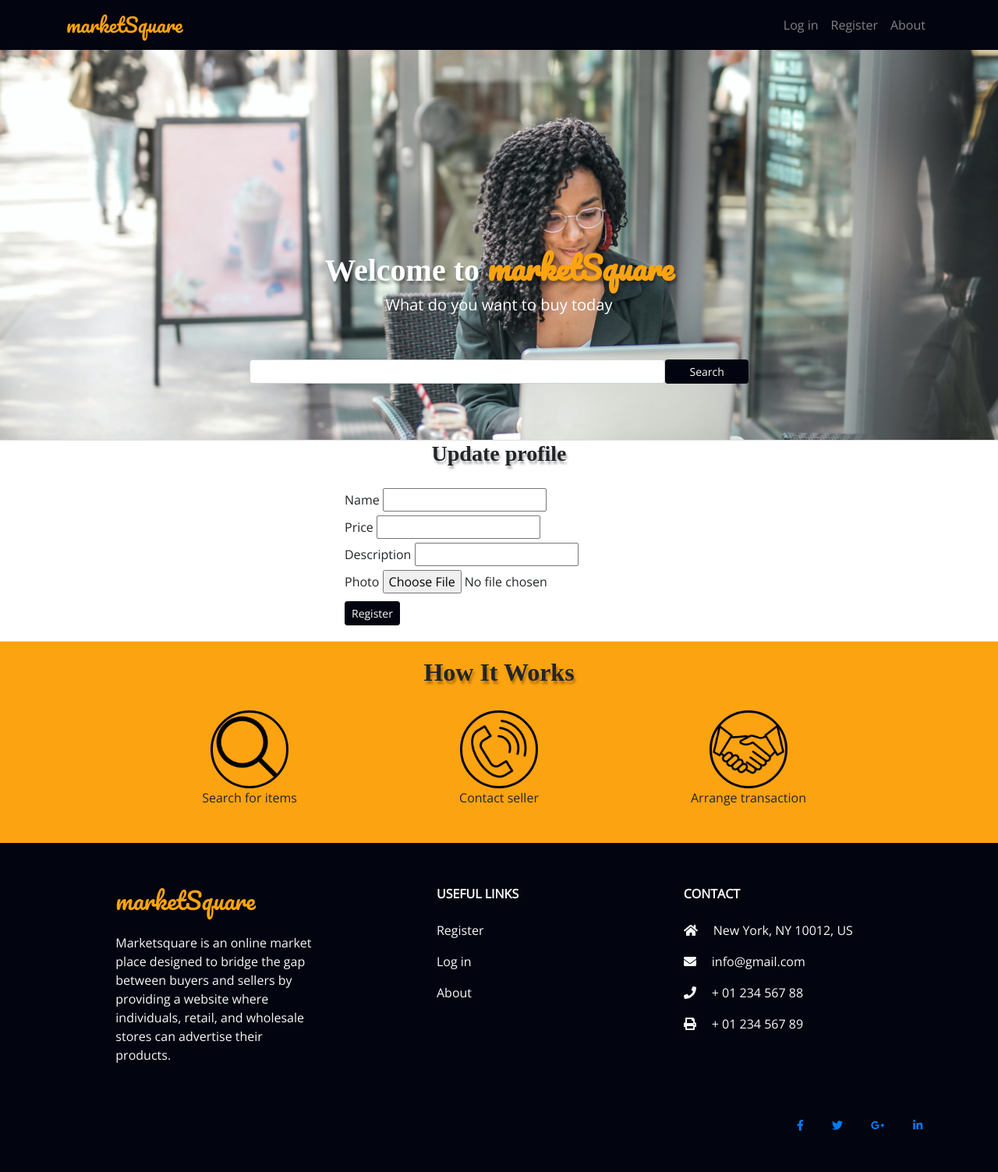
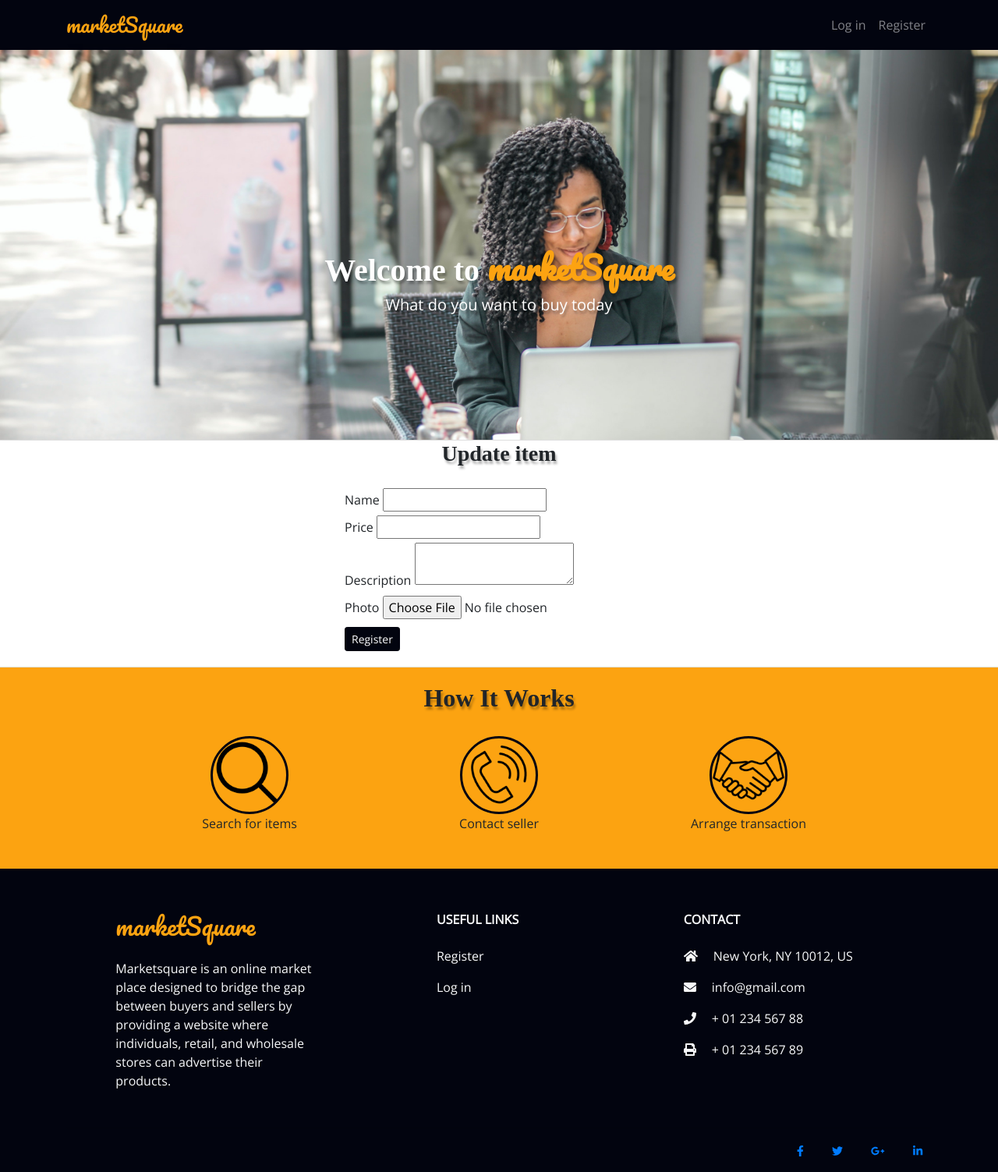
Before and after one commit to Code-Institute-Submissions/SegzAyo-SegzAyo-Online_MarketPlace2_AprResub, a Flask app: template templates/product.html in a window 1280 px wide. Shown: the whole page at 78% size. Before the commit the page ends 1450 px from the top, so only its background shows below. Run offline with Flask 2, Linux system fonts and the light colour scheme; the template is opened without the code that fills it, so the values that code supplies are empty; parts of the project's set-up code (start-up, migrations or seed data) failed here and were passed over; some libraries are stand-ins or nearby versions; some web fonts are replaced.

Commit message:
code formatted

```diff
--- a/app.py
+++ b/app.py
@@ -256,4 +256,4 @@ def upload_image(folder, image):
 if __name__ == "__main__":
     app.run(host=os.environ.get("IP"),
             port=int(os.environ.get("PORT")),
-            debug=True)
+            debug=False)
--- a/templates/base.html
+++ b/templates/base.html
@@ -54,23 +54,19 @@
                                 <a class="nav-link" href="{{ url_for('register') }}">Register</a>
                             </li>
                             {% endif %}
-                            <li class="nav-item">
-                                <a class="nav-link" href="#">About</a>
-                            </li>
-
                         </ul>
                     </div>
                 </div>
             </nav>
 
-<!-------mobile side navbar-->
+<!-------MOBILE SIDE BAR-->
     <section>
         <!-- flash messages -->
         {% with messages = get_flashed_messages() %}
             {% if messages %}
                 {% for message in messages %}
                     <div class="row justify-content-center alert-success flashes">
-                        <h4 class="text-center">{{ message }}</h4>
+                        <h6 class="text-center">{{ message }}</h6>
                     </div>
                 {% endfor %}
             {% endif %}
@@ -80,7 +76,7 @@
         {% block content %}
         {% endblock %}
     </main>
-<!-- Footer -->
+<!--FOOTER -->
 <footer class="container-fluid page-footer font-small mdb-color pt-4 text-light bg-dark">
 
   <!-- Footer Links -->
@@ -128,9 +124,6 @@ advertise their products.</p>
             <a class="text-light" href="{{ url_for('login') }}">Log in</a>
         </p>
          {% endif %}
-        <p>
-            <a class="text-light" href="about.html">About</a>
-        </p>
       </div>
       <!-- Grid column -->
       <hr class="w-100 clearfix d-md-none">
--- a/templates/product.html
+++ b/templates/product.html
@@ -4,18 +4,13 @@
 <section class="container-fluid baseContainer">
     <div class="welcomeMessage">
         <h1 class="Titles">Welcome to <span class="brand_name">marketSquare</span></h1>
-        <h5>What do you want to buy today</h5>
+        <h5 style="text-shadow: 2px 4px 3px rgba(0,0,0,0.3);">What do you want to buy today</h5>
     </div>
-    <form id="searchForm" class="row searchForm justify-content-center">
-        <input id="word" name="word" type="text" class=" form-control form-control-sm col-8 col-xs-6 col-md-4 col-lg-5 center-align my-auto validate" required>
-        <button type="submit" class="btn btn-sm btn-dark col-3 col-md-2 col-lg-1 center-align my-auto">
-        Search <i class="fas-fa-sign-in-alt"></i>
-        </button>
-    </form>
 </section>
+<!-----ITEM UPDATE SECTION-->
 <div id="update">
     <div class="card row justify-content-center">
-    <h3 class="mx-auto Titles">Update profile</h3>
+    <h3 class="mx-auto Titles">Update item</h3>
         <div class="card-body mx-auto col-10 col-md-4">
         <form action="{{ url_for('update_product', productId=product.id) }}" method="POST"  enctype="multipart/form-data">
         <!---- Update seller_name-->
@@ -34,8 +29,9 @@
             <!---- Update seller_password-->
                 <div class="md-form">
                     <label for="product_description">Description</label>
-                    <input id="product_description" name="product_description" type="text"
+                    <textarea id="product_description" name="product_description" type="text"
                     placeholder="{{product.product_description}}" class="validate" required>
+                    </textarea>
 
                 </div>
         <!----Update seller_phone-->
@@ -53,6 +49,7 @@
         </form>
     </div>
 </div>
+<!--HOW IT WORKS SECTION-->
 <section class="container-fluid">
     <div class="row howToSection justify-content-center">
         <h2 class="col-12 col-md-12 my-auto Titles text-center" style="padding-top: 20px;">How It Works</h2>
@@ -71,53 +68,3 @@
     </div>
 </section>
 {% endblock %}
-
-<div class="card row">
-        <h3 class="mx-auto Titles">Update profile</h3>
-        <div class="card-body mx-auto col-10 col-md-4">
-            <form action="" id="updateForm">
-            <!---- Update seller_name-->
-                    <div class="md-form">
-                        <label for="seller_name">Username</label>
-                        <input id="seller_name" name="seller_name" type="text"
-                        value="{{seller.seller_name}}" class="form-control validate" required>
-                    </div>
-                <!---- Update seller_email-->
-                    <div class="md-form">
-                        <label for="email">Email</label>
-                        <input id="email" name="email" type="email"
-                        value="{{seller.seller_email}}" class="form-control validate" required>
-                </div>
-                <!---- Update seller_password-->
-                    <div class="md-form">
-                        <label for="password">Password</label>
-                        <input id="password" name="password" type="password"
-                        value="{{seller.password_hash}}" class="form-control validate" required>
-            </div>
-            <!----Update seller_phone-->
-                    <div class="md-form">
-                        <label for="username">Phone</label>
-                        <input id="phone" name="phone" type="text"
-                        value="{{seller.seller_phone}}" class="form-control validate" required>
-                </div>
-                <!----Update seller_city-->
-                    <div class="md-form">
-                        <label for="city">City</label>
-                        <input id="city" name="city" type="text"
-                        value="{{seller.seller_city}}" class="form-control validate" required>
-                </div>
-                <div class="md-form">
-                        <label for="photo">Photo</label>
-                        <input id="photo" name="photo" type="file" class="form-control validate" required>
-                </div>
-
-                <input type="hidden" id="userId" value="{{seller.id}}"/>
-            <!---- Register button-->
-            <div class="row">
-                <button type="submit" id="updateBtn" class="btn btn-sm btn-dark">
-                    Update profiles <i class="fas-fa-sign-in-alt"></i>
-                </button>
-            </div>
-            </form>
-        </div>
-    </div>
--- a/templates/update_profile.html
+++ b/templates/update_profile.html
@@ -1,7 +1,6 @@
 {% extends "base.html" %}
 {% block content %}
-
-
+<!------USER INFO SECTION-->
 <div class="row">
     <div class="col s12 m8 offset-m2">
       <div class="card-panel">
@@ -18,7 +17,7 @@
     <h5>{{ seller.seller_phone }}</h5>
     <button class="submit" id="edit_profile">Edit profile</button>
 </div>
-
+<!-------USER UPDATE FORM-->
 <div id="update" style="display: none">
     <h3 class="center-align">Update profile</h3>
     <div class="card row justify-content-center">
```
Also changed, not shown: templates/categoryProducts.html (+3 -34 lines), templates/listing_page.html (+2 -9 lines), templates/login.html (+10 -15 lines), templates/products.html (+13 -16 lines), templates/profile.html (+7 -4 lines), templates/register.html (+15 -22 lines), templates/selected_product.html (+13 -27 lines), README.md.
